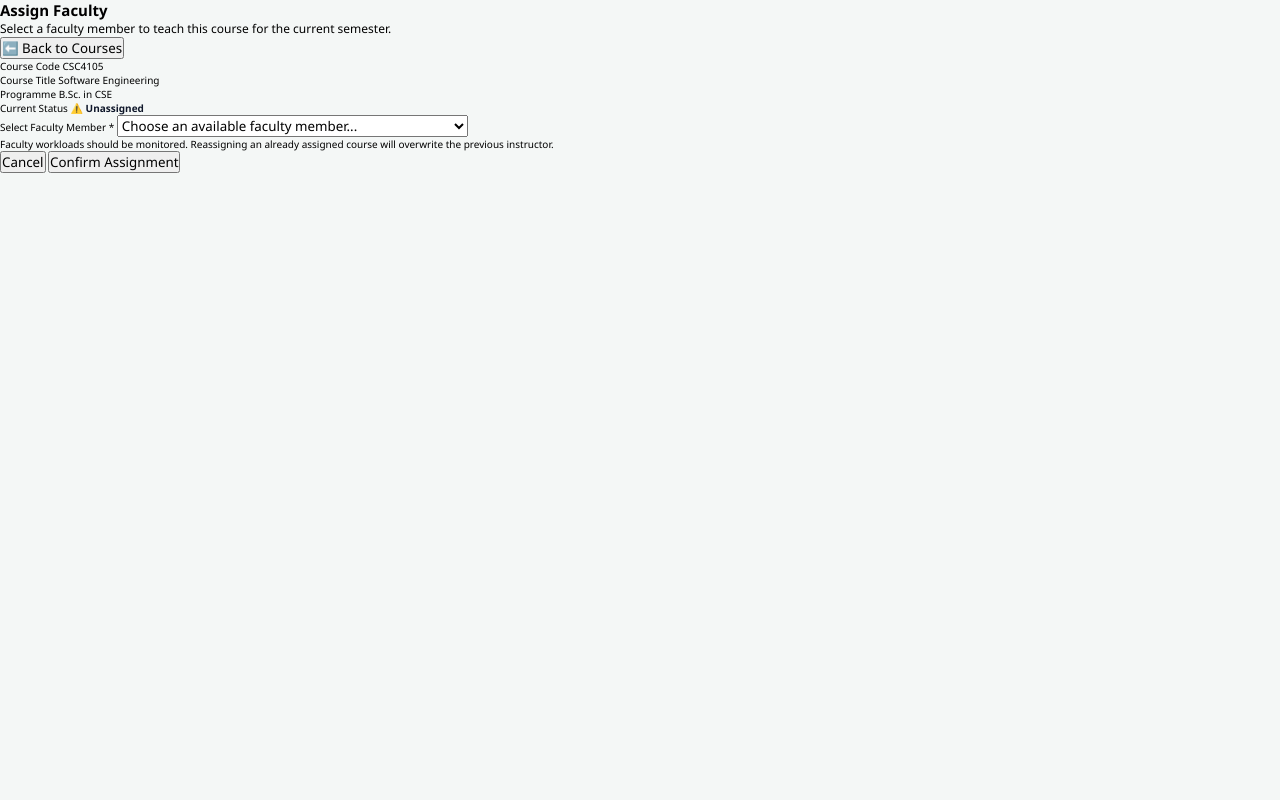
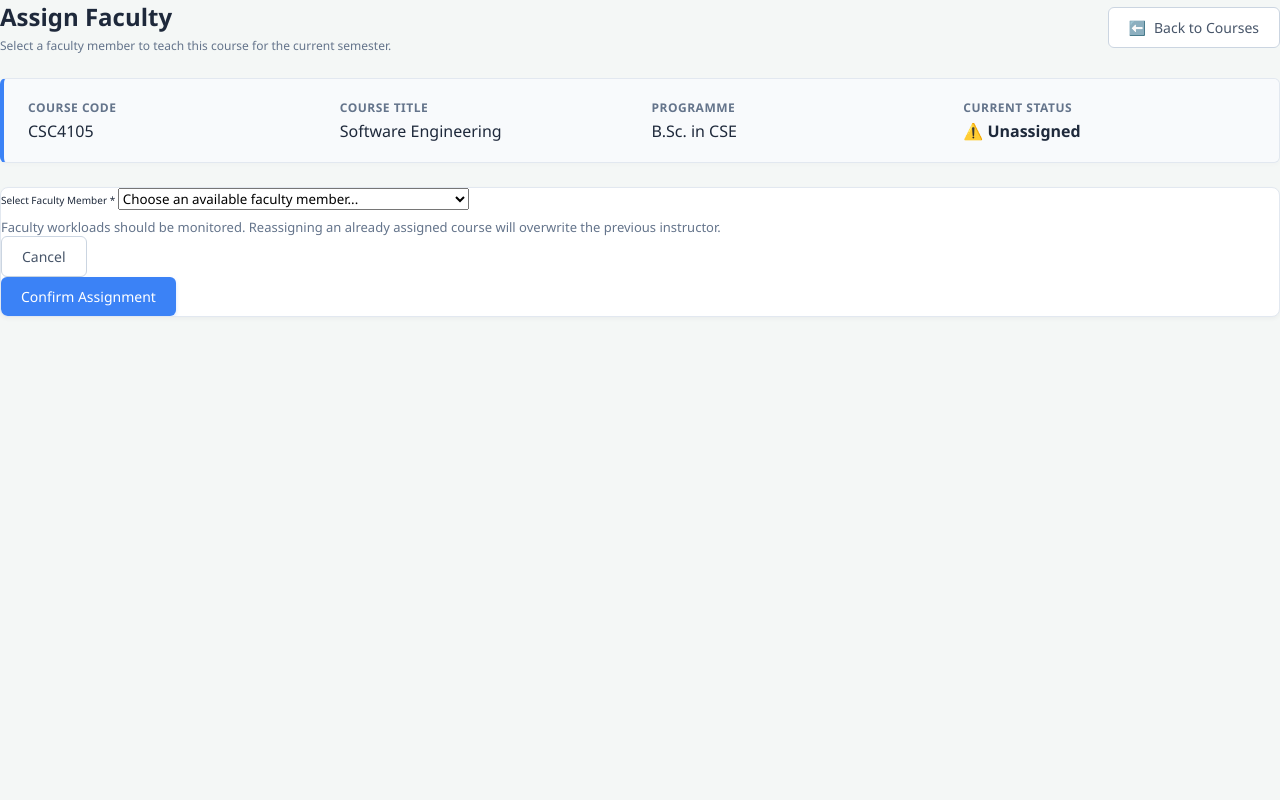
Before and after one commit to r2sakib/wt-project, a PHP site: template dept-head/views/courses/assignFaculty.html in a window 1280 px wide. Run offline with PHP 8.4, Linux system fonts and the light colour scheme; the template is opened without the code that fills it, so the values that code supplies are empty.

Commit message:
Style: All css modified added global classes in main css file

```diff
--- /dev/null
+++ b/dept-head/assets/css/coursesAssignFaculty.css
@@ -0,0 +1,47 @@
+/* ================= ASSIGN FACULTY SPECIFIC CSS ================= */
+
+/* Information Banner */
+.info-banner {
+    background-color: var(--secondary);
+    border: 1px solid var(--border-color);
+    border-left: 0.4rem solid var(--primary);
+    border-radius: 0.6rem;
+    padding: 2rem 2.4rem;
+    margin-bottom: 2.4rem;
+    box-shadow: 0 0.2rem 0.4rem rgba(0, 0, 0, 0.02);
+}
+
+/* 4-Column Grid for Course Details */
+.info-grid {
+    display: grid;
+    grid-template-columns: repeat(auto-fit, minmax(20rem, 1fr));
+    gap: 2rem;
+}
+
+.info-item {
+    display: flex;
+    flex-direction: column;
+}
+
+.info-label {
+    font-size: 1.2rem;
+    font-weight: 600;
+    color: var(--text-muted);
+    text-transform: uppercase;
+    letter-spacing: 0.05rem;
+    margin-bottom: 0.4rem;
+}
+
+.info-value {
+    font-size: 1.6rem;
+    color: var(--text-main);
+}
+
+/* Form Helper Text */
+.help-text {
+    font-size: 1.3rem;
+    color: var(--text-muted);
+    margin-top: 0.8rem;
+    margin-bottom: 0;
+    line-height: 1.4;
+}
--- a/dept-head/assets/css/footer.css
+++ b/dept-head/assets/css/footer.css
@@ -1,4 +1,4 @@
-.app-footer {
+.app-footer{
     background-color: #1e293b;
     border-top: 1px solid #334155;
     padding: 2rem 3.2rem;
@@ -35,7 +35,7 @@
 }
 
 .footer-links a:hover {
-    color: #3b82f6;
+    color: var(--primary);
 }
 
 .separator {
--- a/dept-head/assets/css/style.css
+++ b/dept-head/assets/css/style.css
@@ -7,65 +7,199 @@
 
 :root{
     font-size: 62.5%;
+    --bg-main: #f4f7f6;
+    --bg-card: #ffffff;
+    --text-main: #1e293b;
+    --text-muted: #64748b;
+    --border-color: #e2e8f0;
+    --primary: #3b82f6;
+    --primary-hover: #2563eb;
+    --secondary: #f8fafc;
+    --secondary-hover: #f1f5f9;
+    --danger: #ef4444;
+    --success: #16a34a;
+    --warning: #d97706;
 }
 
 body{
-    background: #f4f7f6;
+    background: var(--bg-main);
+    color: var(--text-main);
     position: relative !important;
-    height: 100vh;
+    min-height: 100vh;
     width: 100%;
 }
 
-.font-medium {
-    font-weight: 600;
-    color: #0f172a;
+.app-wrapper{
+    display: flex;
 }
 
-.text-right {
-    text-align: right;
+.main-content{
+    margin-left: 26rem;
+    width: calc(100% - 26rem);
+    min-height: 100vh;
+    display: flex;
+    flex-direction: column;
 }
 
-.text-muted{
-    font-size: 1.2rem;
+.page-header{
+    display: flex;
+    justify-content: space-between;
+    align-items: center;
+    margin-bottom: 2.4rem;
 }
 
-.table-card {
-    background-color: #ffffff;
+.header-info h2{
+    margin: 0 0 0.4rem 0;
+    font-size: 2.4rem;
+    color: var(--text-main);
+}
+
+.table-card,
+.form-card,
+.widget-card,
+.filter-card{
+    background-color: var(--bg-card);
     border-radius: 0.8rem;
     box-shadow: 0 0.2rem 0.4rem rgba(0, 0, 0, 0.04);
-    border: 1px solid #e2e8f0;
+    border: 1px solid var(--border-color);
     overflow: hidden;
 }
 
-.data-table {
+.data-table{
     width: 100%;
     border-collapse: collapse;
     text-align: left;
 }
 
 .data-table th,
-.data-table td {
+.data-table td{
     padding: 1.6rem 2.4rem;
-    border-bottom: 1px solid #e2e8f0;
+    border-bottom: 1px solid var(--border-color);
     font-size: 1.4rem;
     color: #334155;
 }
 
-.data-table th {
-    background-color: #f8fafc;
+.data-table th{
+    background-color: var(--secondary);
     font-weight: 600;
-    color: #64748b;
+    color: var(--text-muted);
     text-transform: uppercase;
     font-size: 1.2rem;
     letter-spacing: 0.05rem;
 }
 
-.data-table tbody tr:hover {
-    background-color: #f1f5f9;
+.data-table tbody tr:hover{
+    background-color: var(--secondary-hover);
 }
 
-.font-medium { font-weight: 600; color: #0f172a; }
-.text-right { text-align: right; }
-.badge { padding: 0.4rem 1.2rem; border-radius: 2rem; font-size: 1.2rem; font-weight: 500; }
-.btn-icon { background: none; border: none; cursor: pointer; font-size: 1.6rem; padding: 0.4rem; margin-left: 0.8rem; border-radius: 0.4rem; transition: background-color 0.2s; }
-.btn-icon:hover { background-color: #e2e8f0; }
+.data-table tbody tr:last-child td{
+    border-bottom: none;
+}
+
+.btn-primary{
+    display: flex;
+    align-items: center;
+    gap: 0.8rem;
+    padding: 1rem 2rem;
+    background-color: var(--primary);
+    color: #ffffff;
+    border: none;
+    border-radius: 0.6rem;
+    font-size: 1.4rem;
+    font-weight: 500;
+    cursor: pointer;
+    transition: background-color 0.2s ease;
+    box-shadow: 0 0.2rem 0.4rem rgba(59, 130, 246, 0.2);
+}
+
+.btn-primary:hover{
+    background-color: var(--primary-hover);
+}
+
+.btn-secondary,
+.btn-outline{
+    display: flex;
+    align-items: center;
+    gap: 0.8rem;
+    padding: 1rem 2rem;
+    background-color: var(--bg-card);
+    color: #475569;
+    border: 1px solid #cbd5e1;
+    border-radius: 0.6rem;
+    font-size: 1.4rem;
+    font-weight: 500;
+    cursor: pointer;
+    transition: all 0.2s ease;
+}
+
+.btn-secondary:hover,
+.btn-outline:hover{
+    background-color: var(--secondary-hover);
+    color: var(--text-main);
+}
+
+.btn-sm{
+    padding: 0.6rem 1.2rem;
+    font-size: 1.2rem;
+}
+
+.btn-icon{
+    background: none;
+    border: none;
+    cursor: pointer;
+    font-size: 1.6rem;
+    padding: 0.4rem;
+    margin-left: 0.8rem;
+    border-radius: 0.4rem;
+    transition: background-color 0.2s;
+}
+
+.btn-icon:hover{
+    background-color: var(--border-color);
+}
+
+.badge{
+    padding: 0.4rem 1.2rem;
+    border-radius: 2rem;
+    font-size: 1.2rem;
+    font-weight: 500;
+}
+
+.badge-active,
+.badge-open{
+    background-color: #dcfce3;
+    color: var(--success);
+}
+
+.badge-inactive{
+    background-color: var(--secondary-hover);
+    color: var(--text-muted);
+}
+
+.badge-closed,
+.badge-danger{
+    background-color: #fee2e2;
+    color: var(--danger);
+}
+
+.font-medium{
+    font-weight: 600;
+    color: #0f172a;
+}
+
+.text-right{
+    text-align: right;
+}
+
+.text-muted{
+    font-size: 1.2rem;
+    color: var(--text-muted);
+}
+
+.text-warning{
+    color: var(--warning);
+}
+
+.full-width{
+    width: 100%;
+}
```
Also changed, not shown: dept-head/assets/css/coursesIndex.css (+0 -31 lines), dept-head/assets/css/dashboard.css (+24 -55 lines), dept-head/assets/css/header.css (+44 -31 lines).
